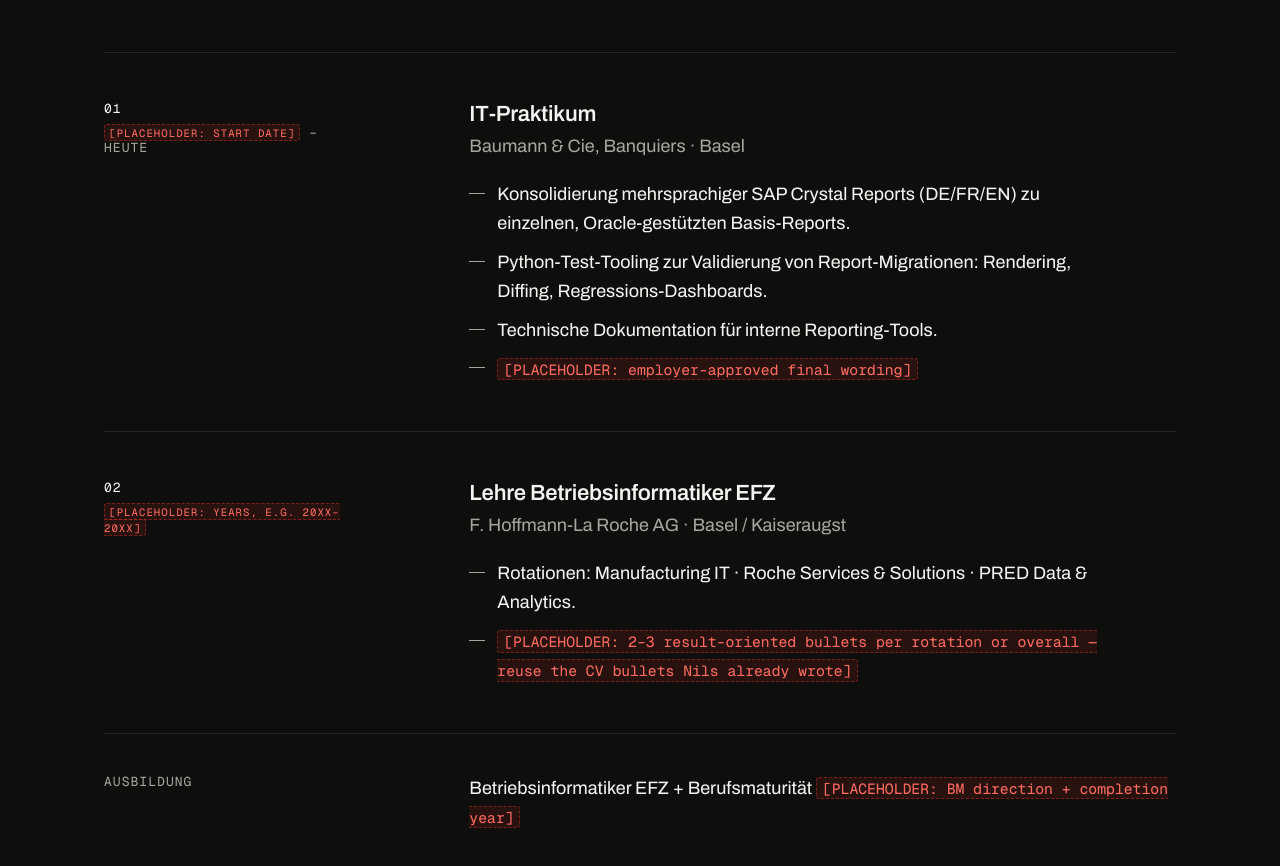
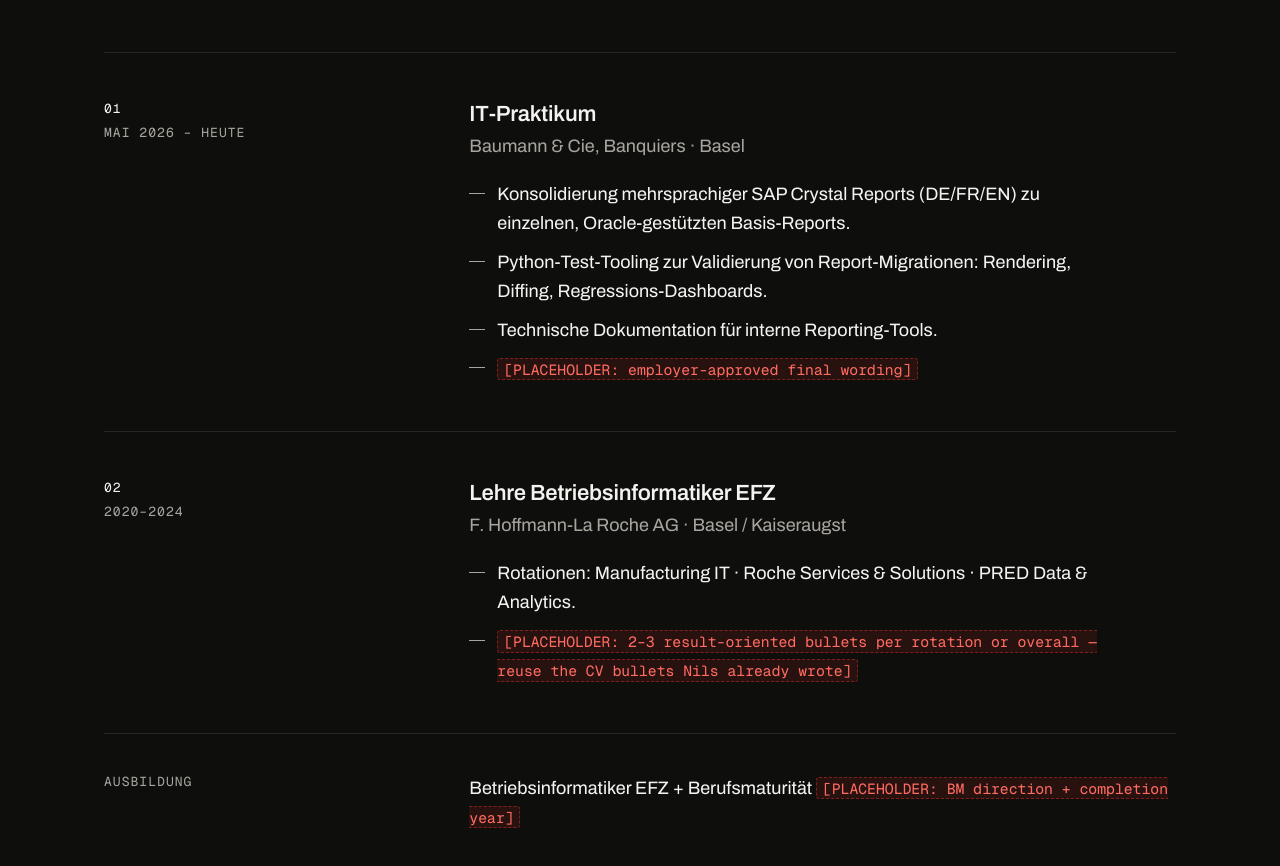
Before and after one commit to wysernils04/cv-website-nilswyser, a Next.js app: page /de in a window 1280 px wide. Shown: the part 2060-2926 px from the top of the page. Built offline with nearby package versions, Linux system fonts and the light colour scheme; no server answers.

Commit message:
feat: real dates — internship since May 2026, Roche apprenticeship 2020–2024

```diff
--- a/content/de.ts
+++ b/content/de.ts
@@ -38,7 +38,7 @@
         role: 'IT-Praktikum',
         org: 'Baumann & Cie, Banquiers',
         location: 'Basel',
-        period: '[PLACEHOLDER: start date] – heute',
+        period: 'Mai 2026 – heute',
         bullets: [
           'Konsolidierung mehrsprachiger SAP Crystal Reports (DE/FR/EN) zu einzelnen, Oracle-gestützten Basis-Reports.',
           'Python-Test-Tooling zur Validierung von Report-Migrationen: Rendering, Diffing, Regressions-Dashboards.',
@@ -51,7 +51,7 @@
         role: 'Lehre Betriebsinformatiker EFZ',
         org: 'F. Hoffmann-La Roche AG',
         location: 'Basel / Kaiseraugst',
-        period: '[PLACEHOLDER: years, e.g. 20XX–20XX]',
+        period: '2020–2024',
         bullets: [
           'Rotationen: Manufacturing IT · Roche Services & Solutions · PRED Data & Analytics.',
           '[PLACEHOLDER: 2–3 result-oriented bullets per rotation or overall — reuse the CV bullets Nils already wrote]'
--- a/content/en.ts
+++ b/content/en.ts
@@ -35,7 +35,7 @@
         role: 'IT Internship',
         org: 'Baumann & Cie, Banquiers',
         location: 'Basel',
-        period: '[PLACEHOLDER: start date] – present',
+        period: 'May 2026 – present',
         bullets: [
           'Consolidating multilingual SAP Crystal Reports (DE/FR/EN) into single Oracle-backed base reports.',
           'Built Python test tooling to validate report migrations: rendering, diffing, regression dashboards.',
@@ -48,7 +48,7 @@
         role: 'Betriebsinformatiker EFZ Apprenticeship',
         org: 'F. Hoffmann-La Roche AG',
         location: 'Basel / Kaiseraugst',
-        period: '[PLACEHOLDER: years, e.g. 20XX–20XX]',
+        period: '2020–2024',
         bullets: [
           'Rotations: Manufacturing IT · Roche Services & Solutions · PRED Data & Analytics.',
           '[PLACEHOLDER: 2–3 result-oriented bullets per rotation or overall — reuse the CV bullets Nils already wrote]'
```
Also changed, not shown: 1 other file (tests, documents, lock files or other folders).
